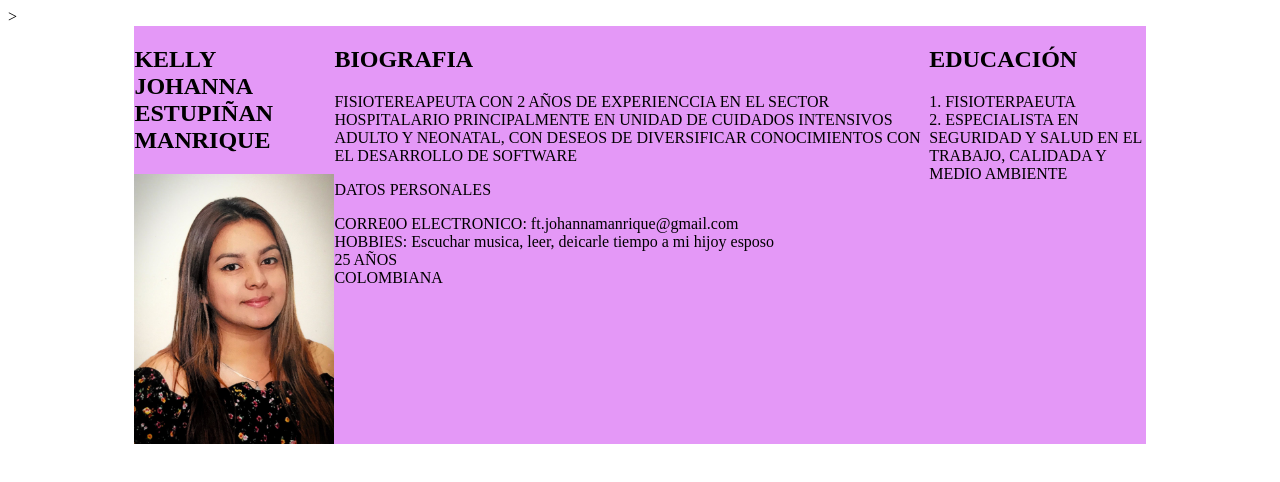
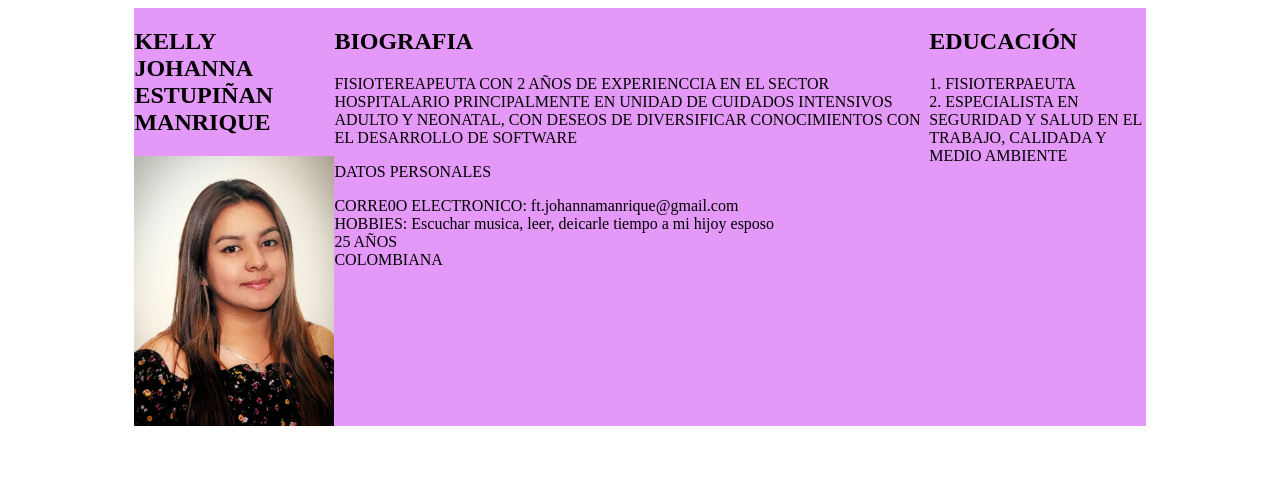
Before and after one commit to JOHANNA-ESTUPINAN/algoritmos, a plain HTML site: page PROYECTO 1 BIOGRAFIA/index.html in a window 1280 px wide. Drawn offline with Linux system fonts and the light colour scheme.

Commit message:
BIOGRAFIA PROYECTO UNO

```diff
--- a/PROYECTO 1 BIOGRAFIA/index.html
+++ b/PROYECTO 1 BIOGRAFIA/index.html
@@ -2,7 +2,7 @@
 <html>
     <head>
         <title>MI BIOGRAFÍA</title>
-        ><link rel="stylesheet" href="Estilo.css">
+        <link rel="stylesheet" href="Estilo.css">
     </head>
     <body>
         <div class="contenedor">
```
